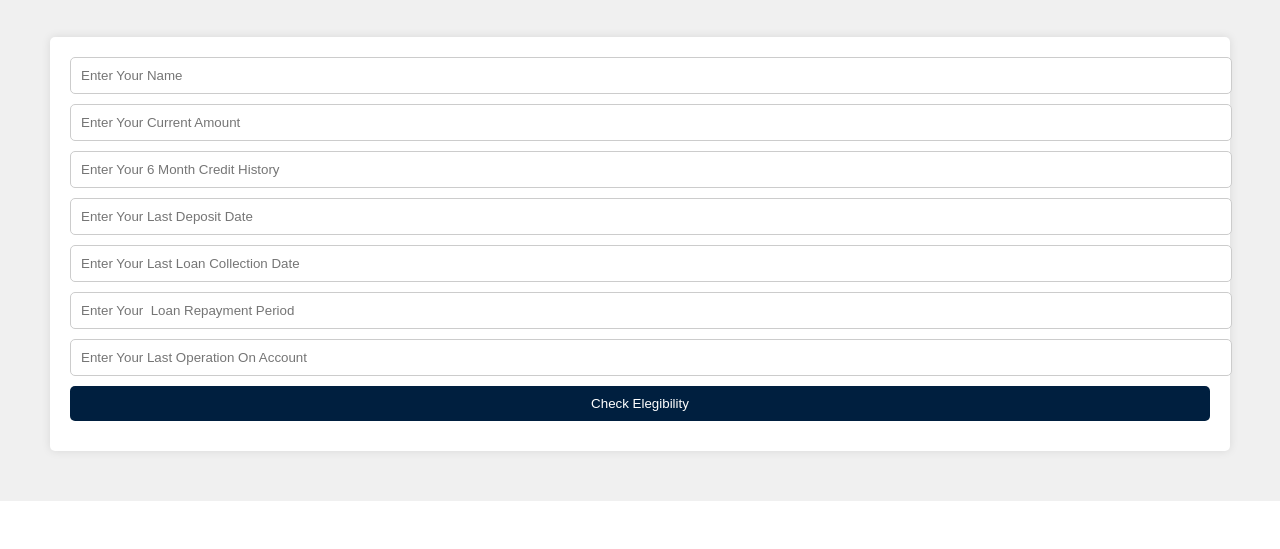
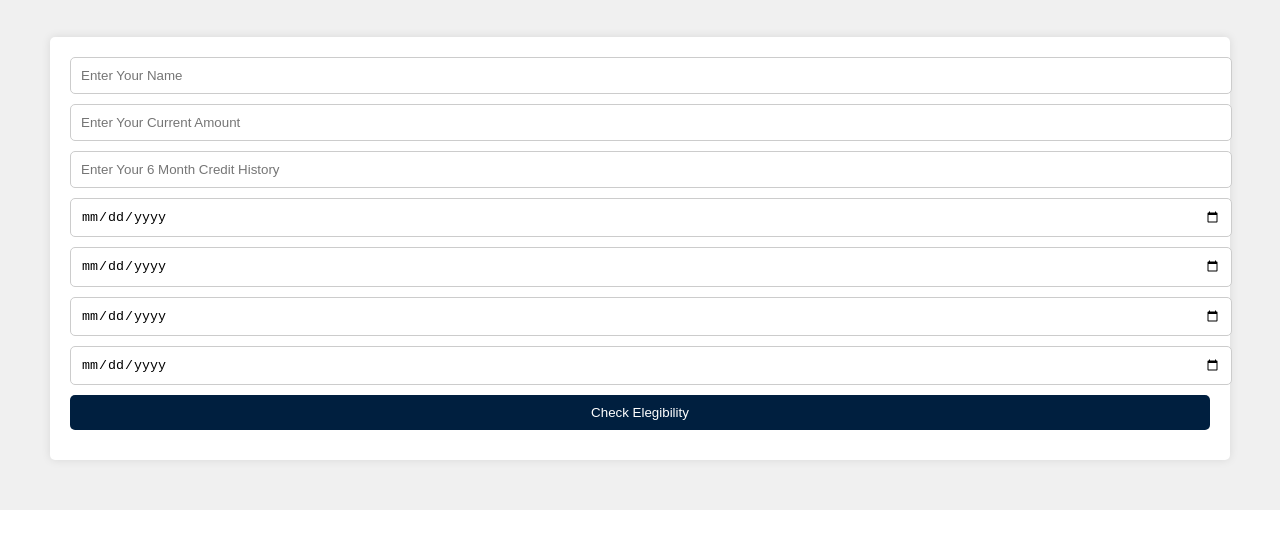
Before and after one commit to Lawani-EJ/Loany-App2, a plain HTML site: page index.html in a window 1280 px wide. Shown: the part 237-786 px from the top of the page. Drawn offline with Linux system fonts and the light colour scheme.

Commit message:
Adjusted date sections properly

```diff
--- a/index.html
+++ b/index.html
@@ -29,10 +29,10 @@
         <input type="text" placeholder="Enter Your Name">
          <input type="number" placeholder="Enter Your Current Amount">
         <input type="number" placeholder="Enter Your 6 Month Credit History">
-       <input type="number" placeholder="Enter Your Last Deposit Date">
-       <input type="number" placeholder="Enter Your Last Loan Collection Date">
-        <input type="number" placeholder="Enter Your  Loan Repayment Period">
-        <input type="number" placeholder="Enter Your Last Operation On Account">
+       <input type="date" placeholder="Enter Your Last Deposit Date">
+       <input type="date" placeholder="Enter Your Last Loan Collection Date">
+        <input type="date" placeholder="Enter Your  Loan Repayment Period">
+        <input type="date" placeholder="Enter Your Last Operation On Account">
         <button type="submit">Check Elegibility</button>
       </form>
     </div>
```
